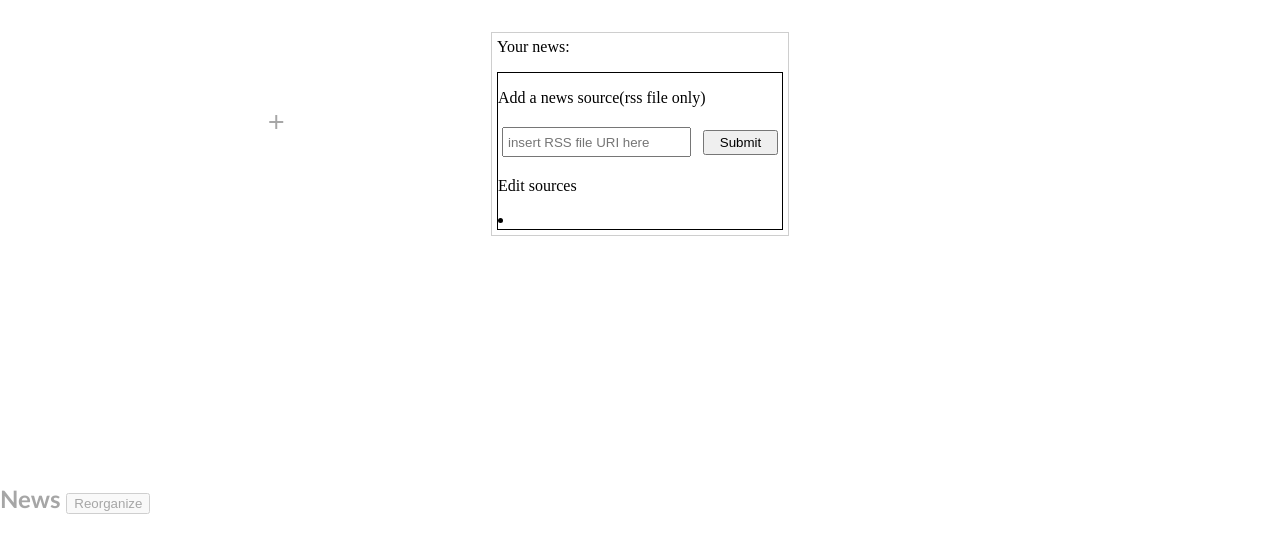
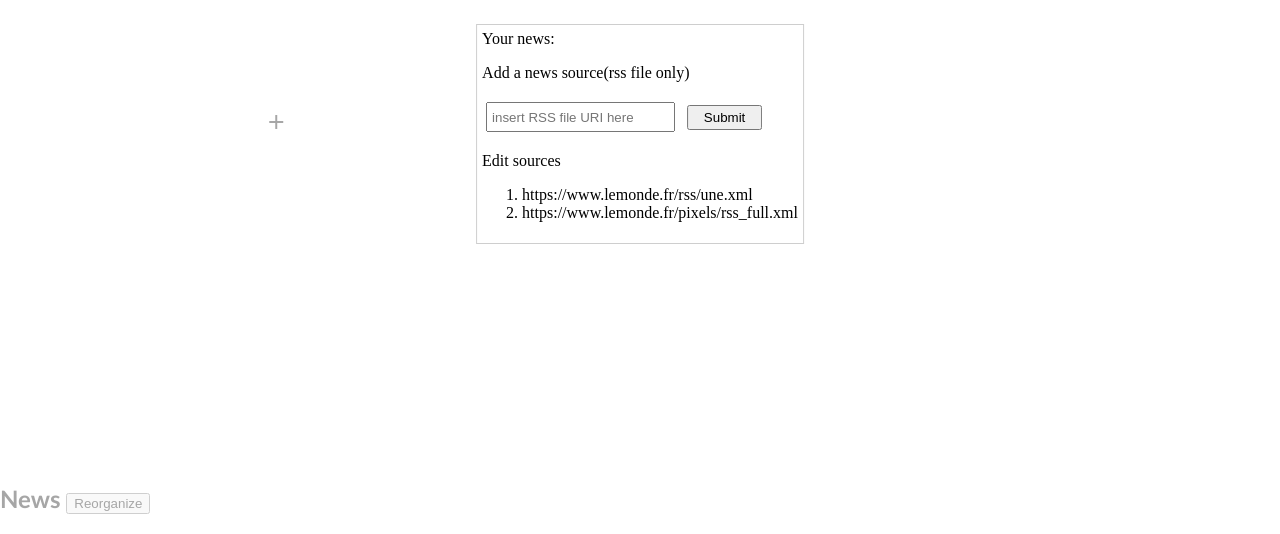
Before and after one commit to SexiestCHiba/Homepage, a website: page include/content.html in a window 1280 px wide. Both pictures are taken after a click on the button "Reorganize". Shown: the part 436-970 px from the top of the page. Drawn offline with Linux system fonts and the light colour scheme; no server answers; files whose address does not match are found by name.

Commit message:
Fixed UX + added verbose

```diff
--- a/include/content.html
+++ b/include/content.html
@@ -62,20 +62,15 @@
         </div>
         <div id="fs-news-reorganize" style="display:none;">
             Your news:
-            <ol>
+            <p>Add a news source(rss file only)</p>
+            <form id="form-add-news">
+                <input type="text" id="source" placeholder="insert RSS file URI here">
+                <button type="submit">Submit</button>
+            </form>
+            <p>Edit sources</p>
+            <ol id="news-list">
 
             </ol>
-            <div style="border:1px solid black;">
-                <p>Add a news source(rss file only)</p>
-                <form id="form-add-news">
-                    <input type="text" id="source" placeholder="insert RSS file URI here">
-                    <button type="submit">Submit</button>
-                </form>
-                <p>Edit sources</p>
-                <li id="news-list">
-
-                </li>
-            </div>
         </div>
     </div>
     <nav>
--- a/public/news.js
+++ b/public/news.js
@@ -90,13 +90,10 @@ class News{
         }
     }
 
-    displaySource(){
-
-    }
-
     listNewsSource(){
+        $('#news-list').html('');
         this.link.forEach((value, index) => {
-            $('#news-list').append('<div>' + value.link + '</div>');
+            $('#news-list').append('<li>' + value.link + '</li>');
         });
     }
 }
@@ -107,7 +104,8 @@ window.addEventListener('DOMContentLoaded', () => {
 
 document.querySelector('#news-reorganize').addEventListener('click', (e) => {
     startpage.displayFullscreen();
-    document.querySelector('#fs-news-reorganize').style.display = "block";
+    news.listNewsSource();
+    $('#fs-news-reorganize').css('display','block');
 });
 
 document.querySelector('#form-add-news').addEventListener('submit', (e) => {
```
Also changed, not shown: server.js (+11 -3 lines).
